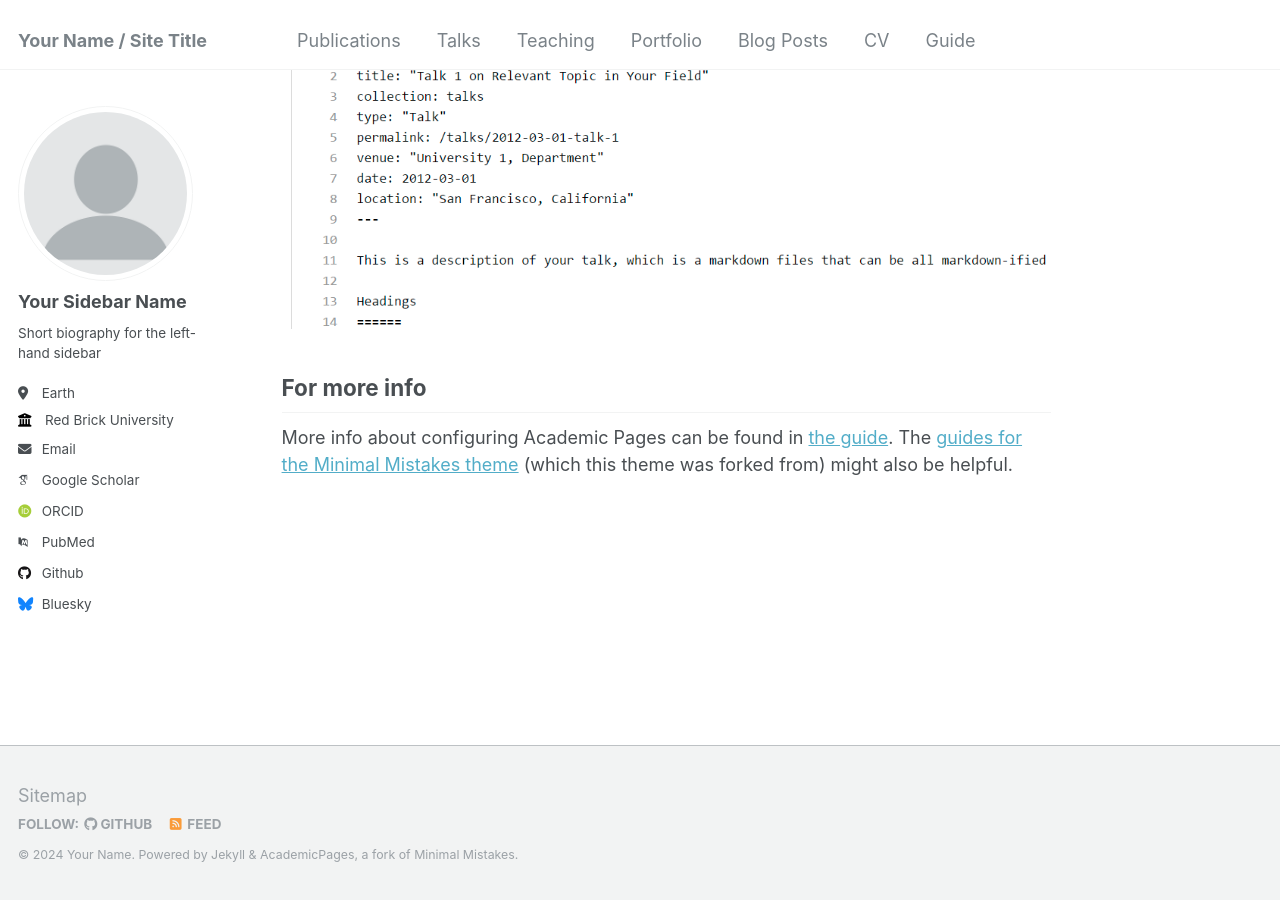
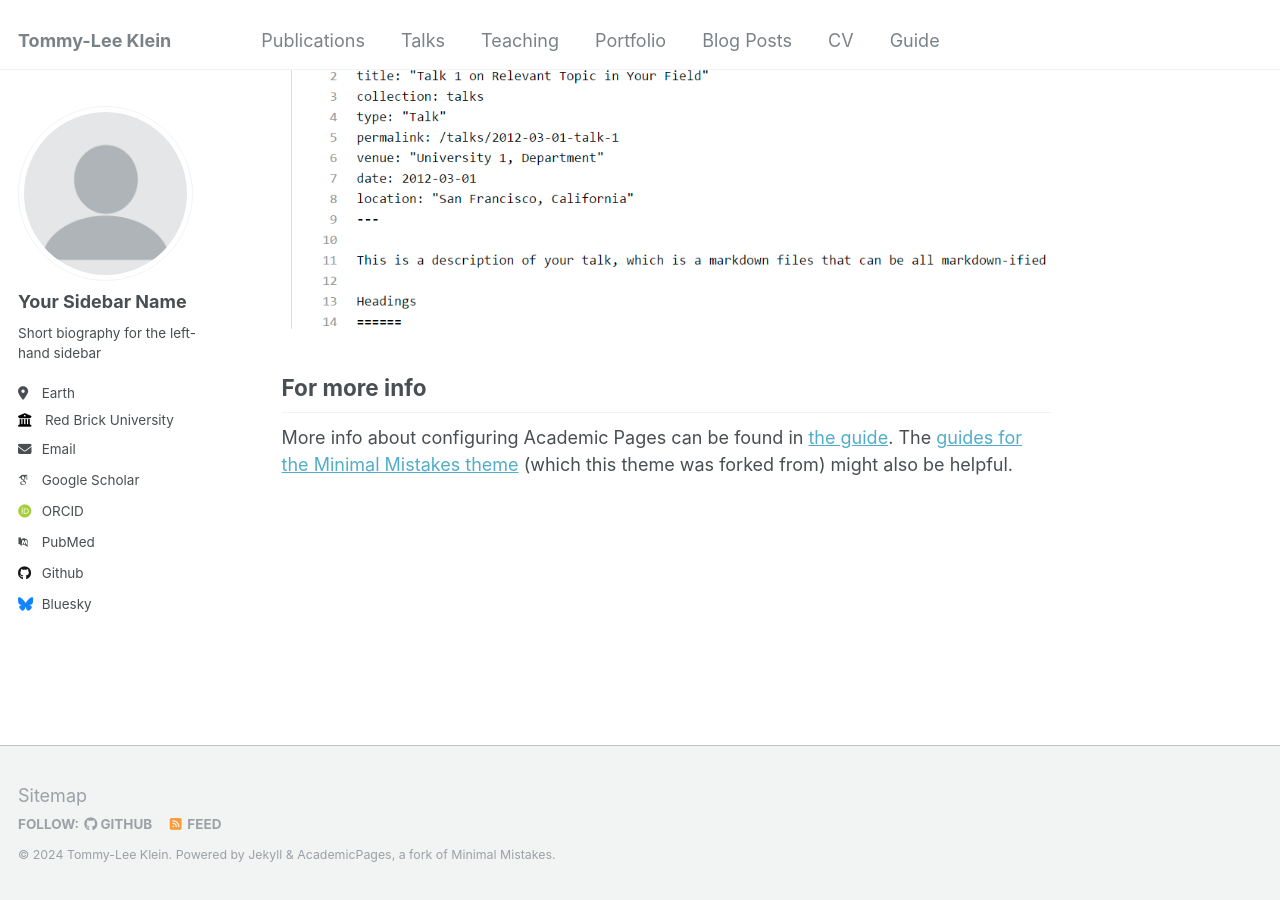
Before and after one commit to tommyleeklein/tommyleeklein.github.io, a Jekyll site: the page built from _pages/about.md, in a window 1280 px wide and 900 px high, scrolled down 2660 px. Built offline with Jekyll 4.4.1, drawn with Linux system fonts in a browser that asks for light colours; some web fonts are replaced.

Commit message:
Update _config.yml

```diff
--- a/_config.yml
+++ b/_config.yml
@@ -8,13 +8,13 @@
 
 # Basic Site Settings
 locale                   : "en-US"
-title                    : "Your Name / Site Title"
+title                    : "Tommy-Lee Klein"
 title_separator          : "-"
-name                     : &name "Your Name"
-description              : &description "personal description"
-url                      : https://academicpages.github.io # the base hostname & protocol for your site e.g. "https://mmistakes.github.io"
+name                     : &name "Tommy-Lee Klein"
+description              : &description "First year PhD student in mathematics."
+url                      : https://tommyleeklein.github.io # the base hostname & protocol for your site e.g. "https://mmistakes.github.io"
 baseurl                  : "" # the subpath of your site, e.g. "/blog"
-repository               : "academicpages/academicpages.github.io"
+repository               : "tommyleeklein/tommyleeklein.github.io"
 
 # Site Author - The following control what appear as part of the author content on the side bar.
 #               If a field is blank the icon and link will not appear, otherwise it will be shown.
```
